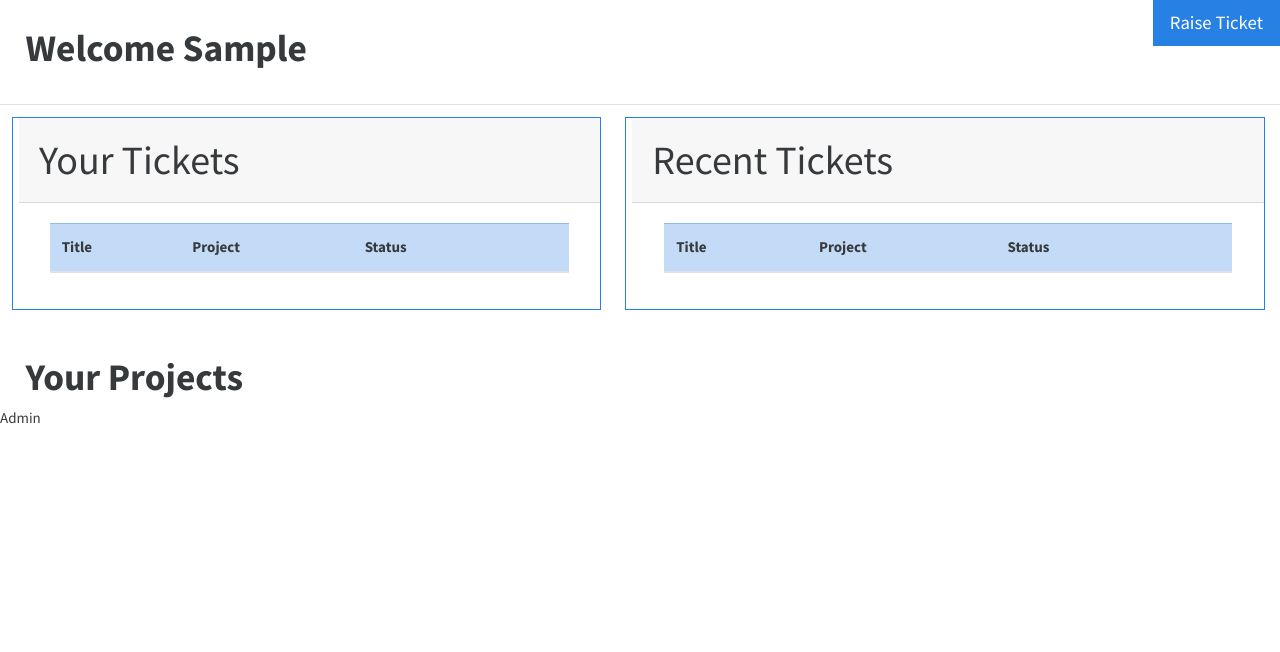
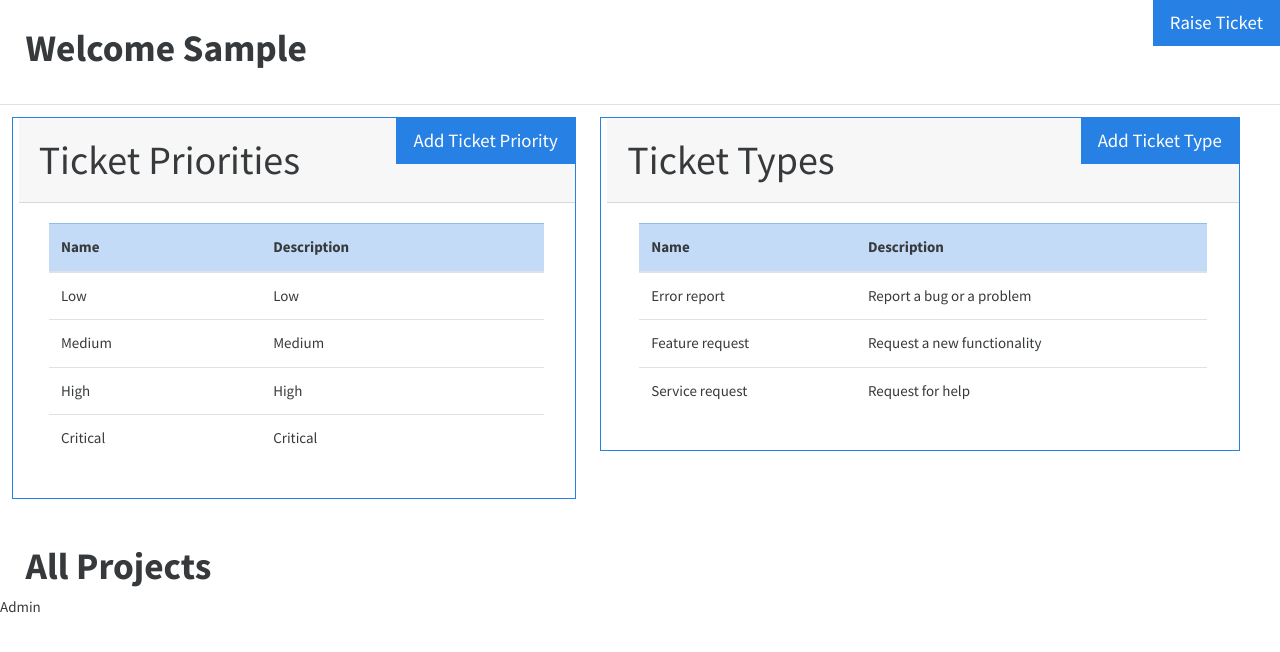
Before and after one commit to AnirudhGowdar/issue-tracker, a Django app: page /accounts/dashboard in a window 1280 px wide. Shown: the part 57-709 px from the top of the page. Run offline with Django 3.2, Linux system fonts and the light colour scheme; the visitor is signed in with stand-in values (Sample User, id 1); data comes from the database, SQL or seed files in the repository; data that the repository does not hold is empty; some libraries are stand-ins or nearby versions.

Commit message:
Update Project Details and Admin Dashboard

```diff
--- a/accounts/views.py
+++ b/accounts/views.py
@@ -4,7 +4,7 @@ from django.contrib import messages, auth
 from django.contrib.auth import authenticate, update_session_auth_hash
 from . import forms
 from django.contrib.auth.models import Group, User
-from home.models import Project, Ticket
+from home.models import Project, Ticket, TicketType, TicketPriority
 from django.contrib.auth.decorators import login_required
 
 
@@ -75,9 +75,11 @@ def dashboard(request):
             project = Project.objects.all()
             return render(request, 'accounts/dashboards/dashboard_developer.html', {'tickets': tickets, 'project': project})
         elif request.user.is_superuser:
+            tic_type = TicketType.objects.all()
+            tic_priority = TicketPriority.objects.all()
             tickets = Ticket.objects.all()
             project = Project.objects.all()
-            return render(request, 'accounts/dashboards/dashboard_admin.html', {'tickets': tickets, 'project': project})
+            return render(request, 'accounts/dashboards/dashboard_admin.html', {'tickets': tickets, 'project': project , 'tic_type': tic_type, 'tic_priority': tic_priority})
         tickets = Ticket.objects.all()
         return render(request, 'accounts/dashboards/dashboard_end_user.html', {'tickets': tickets})
     else:
--- a/projects/views.py
+++ b/projects/views.py
@@ -3,7 +3,7 @@ from django.shortcuts import render, redirect, get_object_or_404
 from django.contrib.auth.models import User
 from django.contrib import messages
 from . import forms
-from home.models import Project
+from home.models import Project, Ticket
 from django.contrib.auth.decorators import login_required
 
 
@@ -41,7 +41,8 @@ def index(request):
 def details(request, project_id):
     user = request.user
     project = Project.objects.get(pk=project_id)
-    return render(request, 'projects/details.html', {'project': project, 'user': user})
+    tickets = Ticket.objects.all()
+    return render(request, 'projects/details.html', {'project': project, 'user': user, 'tickets': tickets})
 
 
 @login_required(login_url='/accounts/login')
--- a/templates/accounts/dashboards/dashboard_admin.html
+++ b/templates/accounts/dashboards/dashboard_admin.html
@@ -15,7 +15,7 @@
 <h1 class="font-weight-bold text-capitalize" style="padding: 2%;">Welcome  {{ user.username }}</h1>
 <table class="table">
     <tr><td>
-<div class="card border-primary mb-3" style="max-width: 40rem;padding-left: 1%;">
+<!--<div class="card border-primary mb-3" style="max-width: 40rem;padding-left: 1%;">
     <div class="card-header" style="font-size: 30pt;">Your Tickets</div>
     <div class="card-body">
       <div style="padding-left:2%;padding-right: 2%">
@@ -43,38 +43,61 @@
         </table>
         </div>
     </div>
-  </div>
-  </td><td>
+  </div>-->
   <div class="card border-primary mb-3" style="max-width: 40rem;padding-left: 1%;">
-    <div class="card-header" style="font-size: 30pt;">Recent Tickets</div>
+    <div class="pull-right">
+        <button type="button" class="btn btn-primary btn-lg pull-right" style= "float: right;"
+          onclick="window.location.href='../tickets/addpriority'"> Add Ticket Priority</button>
+        <div class="card-header" style="font-size: 30pt;">Ticket Priorities</div></div>
     <div class="card-body">
       <div style="padding-left:2%;padding-right: 2%">
         <table class=" table" >
             <thead class="table-primary">
                 <tr>
-                    <th>Title</th>
-                    <th>Project</th>
-                    <th>Status</th>
-                    <th></th>
+                    <th>Name</th>
+                    <th>Description</th>
                 </tr>
             </thead>
             <tbody>
-                {% for ticket in tickets %}
-                {% if ticket.ticket_status_id == 1 %}
+                {% for s in tic_priority %}
+                    <tr>
+                        <td>{{s.name}}</td>
+                        <td>{{s.description}}</td>
+                    </tr>
+                {% endfor %}
+            </tbody>
+        </table>
+        </div>
+    </div>
+  </div>
+  </td><td>
+  <div class="card border-primary mb-3" style="max-width: 40rem;padding-left: 1%;">
+    <div class="pull-right">
+    <button type="button" class="btn btn-primary btn-lg pull-right" style= "float: right;"
+      onclick="window.location.href='../tickets/addtype'"> Add Ticket Type</button>
+    <div class="card-header" style="font-size: 30pt;">Ticket Types</div></div>
+    <div class="card-body">
+      <div style="padding-left:2%;padding-right: 2%">
+        <table class=" table" >
+            <thead class="table-primary">
                 <tr>
-                    <td>{{ticket.title}}</td>
-                    <td>{{ticket.project.title}}</td>
-                    <td>{{ticket.ticket_status.name}}</td>
-                    <td><a href="{% url 'tickets:details' ticket.pk %}">Details</a></td>
+                    <th>Name</th>
+                    <th>Description</th>
                 </tr>
-                {% endif %}
+            </thead>
+            <tbody>
+                {% for s in tic_type %}
+                    <tr>
+                        <td>{{s.name}}</td>
+                        <td>{{s.description}}</td>
+                    </tr>
                 {% endfor %}
             </tbody>
         </table>
         </div>
     </div>
   </div></td></tr></table>
-  <h1 class="font-weight-bold text-capitalize" style="padding-left:2%;padding-right: 2%">Your Projects</h1>
+  <h1 class="font-weight-bold text-capitalize" style="padding-left:2%;padding-right: 2%">All Projects</h1>
   <div style="margin-left: 100pt;">
     <table style="width:800pt;">
         <tr>
--- a/tickets/forms.py
+++ b/tickets/forms.py
@@ -108,3 +108,33 @@ class AssignDeveloperForm(ModelForm):
         fields = [
             'ticket_priority', 'assigned_to'
         ]
+class AddTicketPriorityForm(ModelForm):
+    name = forms.CharField(
+        max_length=20,
+        min_length=3,
+        widget=forms.TextInput(attrs=attrs_dict),
+    )
+    description = forms.CharField(
+        widget=forms.Textarea(attrs=attrs_dict),
+        label='Description',
+    )
+    class Meta:
+        model = TicketPriority
+        fields = [
+            'name', 'description'
+        ]
+class AddTicketTypeForm(ModelForm):
+    name = forms.CharField(
+        max_length=20,
+        min_length=3,
+        widget=forms.TextInput(attrs=attrs_dict),
+    )
+    description = forms.CharField(
+        widget=forms.Textarea(attrs=attrs_dict),
+        label='Description',
+    )
+    class Meta:
+        model = TicketType
+        fields = [
+            'name', 'description'
+        ]
--- a/tickets/urls.py
+++ b/tickets/urls.py
@@ -9,5 +9,7 @@ urlpatterns = [
     path('details/<int:ticket_id>', views.details, name='details'),
     path('edit/<int:ticket_id>', views.edit, name='edit'),
     path('assign/<int:ticket_id>', views.assign, name='assign'),
-    path('delete/<int:ticket_id>', views.delete, name='delete')
+    path('delete/<int:ticket_id>', views.delete, name='delete'),
+    path('addpriority', views.addpriority, name='addpriority'),
+    path('addtype', views.addtype, name='addtype'),
 ]
```
Also changed, not shown: templates/projects/details.html (+58 -10 lines), templates/tickets/addpriority.html (added, +33 -0 lines), templates/tickets/addtype.html (added, +33 -0 lines), tickets/views.py (+41 -0 lines).
